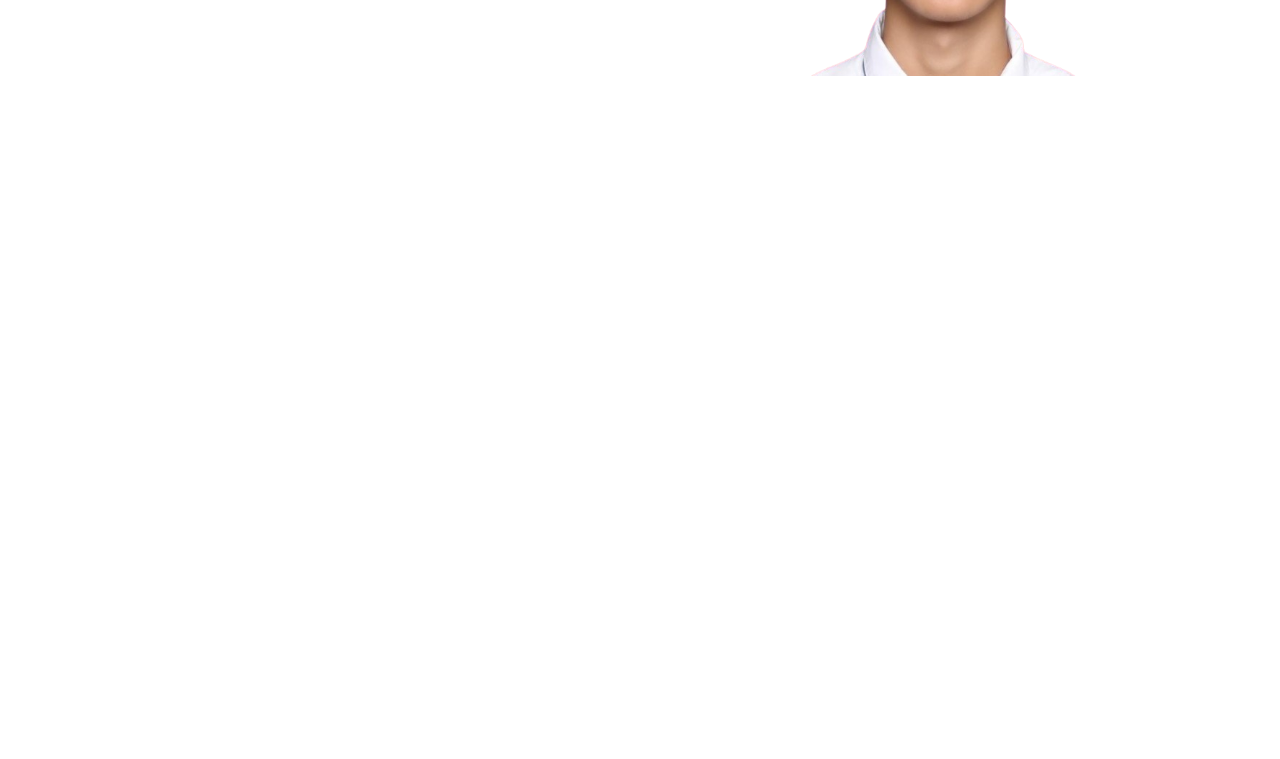
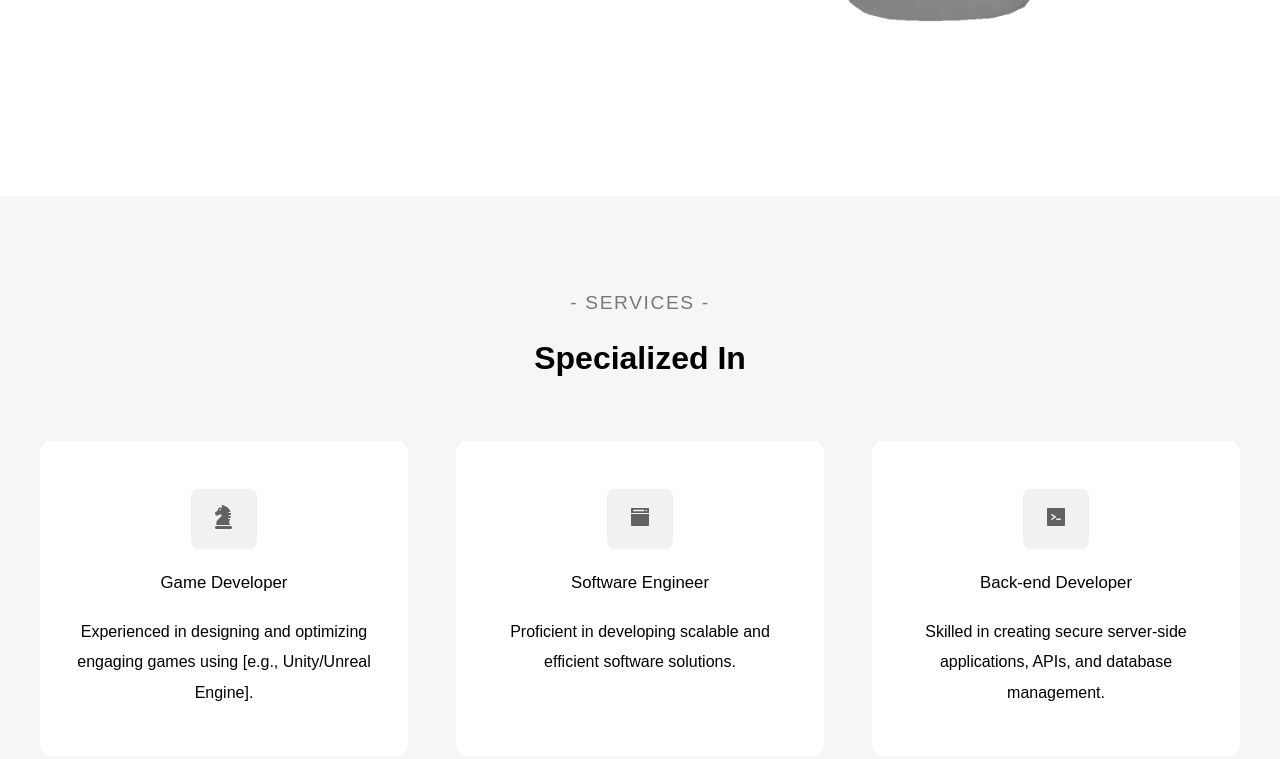
Before and after one commit to iprdy/Portofolio-Web, a plain HTML site: page index.html in a window 1280 px wide. Shown: the part 535-1294 px from the top of the page. Before the commit the page ends 800 px from the top, so only its background shows below. Drawn offline with Linux system fonts and the light colour scheme; a web font is replaced by a local one.

Commit message:
Nambahin service

```diff
--- a/css/style.css
+++ b/css/style.css
@@ -7,6 +7,8 @@
     --titleColorActive:
     --textColor: #171717;
     --borderColor: #000000;
+    --sectionPadding: 6rem 0;
+    --itemBorderRadius: 0.7rem;
 }
 
 * {
@@ -124,7 +126,19 @@ a {
     font-weight: 400;
     font-size: 1.2rem;
 }
+
+.section-title {
+    margin: 1rem 0 4rem;
+    font-size: 2rem;
+}
 /* End of Title */
+
+/* Layout */
+.grid-3 {
+    display: grid;
+    grid-template-columns: repeat(auto-fit, minmax(250px, 1fr));
+    gap: 3rem;
+}
 
 /* Hero Section */
 #hero {
@@ -149,3 +163,42 @@ a {
     justify-content: center;
 }
 /* End of Hero Section */
+
+/* Services Section */
+#services {
+    background-color: rgb(247, 246, 246);
+    padding: var(--sectionPadding);
+}
+
+.services .pre-title {
+    margin: 0 auto;
+}
+
+.services-title {
+    text-align: center;
+}
+
+.service {
+    padding: 3rem 2rem;
+    text-align: center;
+    background-color: #ffffff;
+    border-radius: var(--itemBorderRadius);
+}
+
+.service h4 {
+    margin: 1.5rem 0;
+    font-weight: 500;
+    font-size: 1.05rem;
+}
+
+.service-icon {
+    background: rgb(241, 241, 241);
+    width: fit-content;
+    margin: 0 auto;
+    padding: 1rem 1.3rem;
+    border-radius: 0.5rem;
+}
+
+.service-icon svg {
+    fill: #616161;
+}
--- a/index.html
+++ b/index.html
@@ -49,7 +49,7 @@
                     </p>
                 </div>
                 <div class="hero-right">
-                    <img src="/assets/dharma.png" alt="Dharma">
+                    <img src="/assets/image.webp" alt="Dharma">
                 </div>
             </section>
             <!-- End of Home -->
@@ -58,7 +58,38 @@
     </header>
 
 
-    <section>
+    <section id="services">
+        <div class="services main-container">
+            <h3 class="pre-title">- Services -</h3>
+            <h1 class="section-title services-title">Specialized In</h1>
+
+            <div class="grid-3">
+                <!-- Game Development -->
+                <div class="service">
+                    <div class="service-icon">
+                        <svg width="24" height="24" xmlns="http://www.w3.org/2000/svg" fill-rule="evenodd" clip-rule="evenodd"><path d="M18.5 21.05c.715 0 1.5.566 1.5 1.5 0 .715-.566 1.5-1.5 1.5h-14c-.929 0-1.5-.776-1.5-1.5 0-.72.573-1.5 1.5-1.5h14zm-.089-1h-13.895c-1.749-5.978 7.02-8.2 4.672-10.431-1.366-1.298-2.838 1.544-4.771.914-1.313-.427-1.985-2.881-.715-3.483 2.357-1.118 2.076-3.365 3.113-4.153 1.167-.886 2.347.211 3.108-.383.48-.376-.015-1.416-.773-2.464 5.541.565 8.469 3.854 9.459 7h-1.756c-.24 0-.5.189-.5.5 0 .239.189.5.5.5h2.007c.094.496.14.979.14 1.44l-.012.56h-1.841c-.31 0-.5.26-.5.5 0 .239.19.5.5.5h1.76c-.092.747-.243 1.406-.419 2h-1.988c-.311 0-.5.26-.5.5 0 .239.189.5.5.5h1.651c-.879 2.364-1.852 3.669.26 6zm-10.175-16c.422 0 .764.307.764.684 0 .378-.342.684-.764.684-.421 0-.763-.306-.763-.684 0-.377.342-.684.763-.684z"/></svg>
+                    </div>
+                    <h4>Game Developer</h4>
+                    <p>Experienced in designing and optimizing engaging games using [e.g., Unity/Unreal Engine].</p>
+                </div>
+                <!-- Software Engineer -->
+                <div class="service">
+                    <div class="service-icon">
+                        <svg width="24" height="24" clip-rule="evenodd" fill-rule="evenodd" stroke-linejoin="round" stroke-miterlimit="2" viewBox="0 0 24 24" xmlns="http://www.w3.org/2000/svg"><path d="m21 8.979h-18v10.995c0 .621.52 1 1 1h16c.478 0 1-.379 1-1zm-18-1h18v-4.005c0-.478-.379-1-1-1h-16c-.62 0-1 .519-1 1zm15.2-3.302c.442 0 .8.358.8.8 0 .441-.358.8-.8.8s-.8-.359-.8-.8c0-.442.358-.8.8-.8zm-1.724.804c0 .397-.351.75-.75.75-1.695 0-8.281 0-9.976 0-.399 0-.75-.353-.75-.75s.351-.75.75-.75h9.976c.399 0 .75.353.75.75z" fill-rule="nonzero"/></svg>
+                    </div>
+                    <h4>Software Engineer</h4>
+                    <p>Proficient in developing scalable and efficient software solutions.</p>
+                </div>
+                <!-- Back-end Developer -->
+                <div class="service">
+                    <div class="service-icon">
+                        <svg width="24" height="24" clip-rule="evenodd" fill-rule="evenodd" stroke-linejoin="round" stroke-miterlimit="2" viewBox="0 0 24 24" xmlns="http://www.w3.org/2000/svg"><path d="m21 4c0-.478-.379-1-1-1h-16c-.62 0-1 .519-1 1v16c0 .621.52 1 1 1h16c.478 0 1-.379 1-1zm-13.678 6.365c-.207-.146-.318-.378-.318-.614 0-.603.684-.962 1.182-.612l3.505 2.235c.199.141.318.369.318.613 0 .245-.119.473-.318.614l-3.511 2.257c-.5.353-1.182-.012-1.182-.613 0-.235.111-.467.318-.613l2.641-1.645zm9.678 3.873c0 .414-.336.75-.75.75h-3.5c-.413 0-.75-.336-.75-.75s.337-.75.75-.75h3.5c.414 0 .75.336.75.75z" fill-rule="nonzero"/></svg>
+                    </div>
+                    <h4>Back-end Developer</h4>
+                    <p>Skilled in creating secure server-side applications, APIs, and database management.</p>
+                </div>
+            </div>
+        </div>
 
     </section>
 
```
Also changed, not shown: assets/dharma.png (deleted), assets/image.webp (added).
